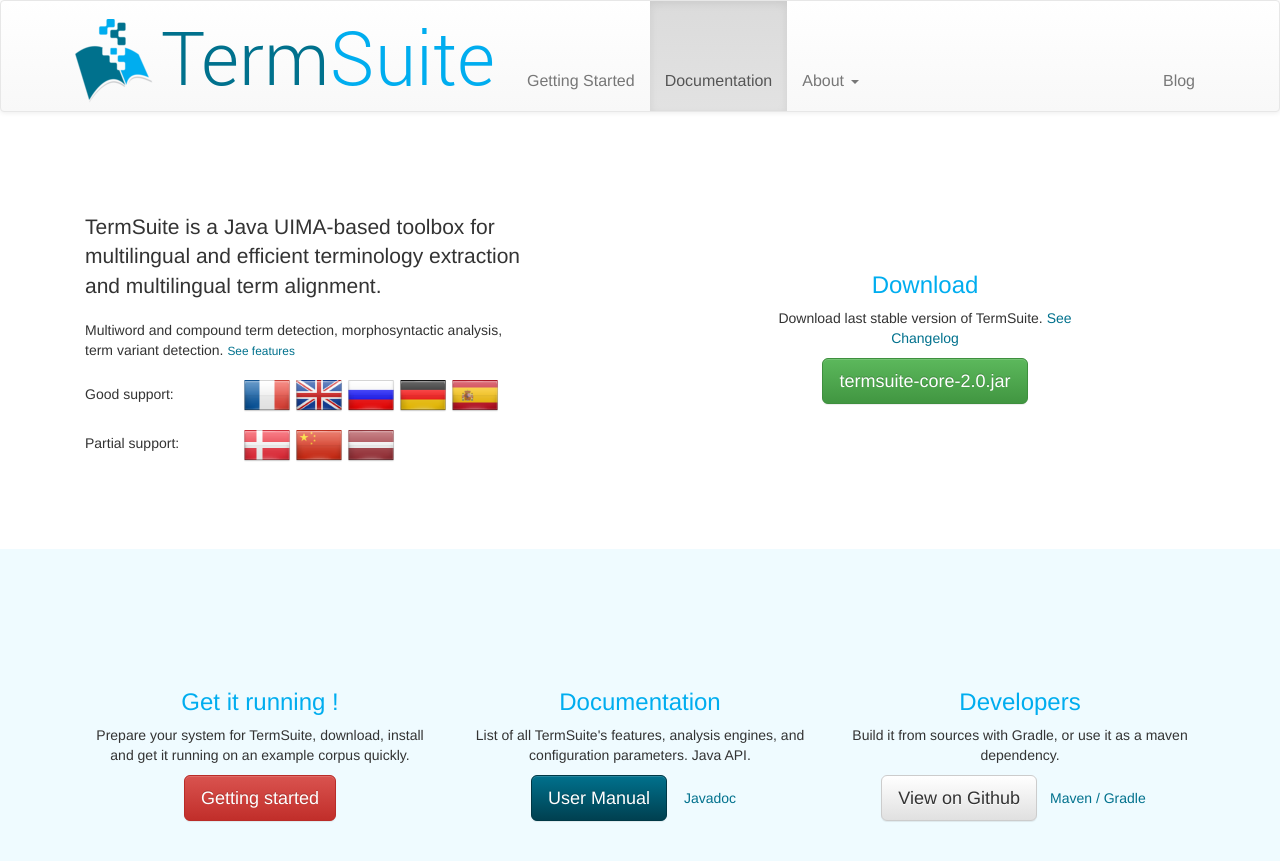
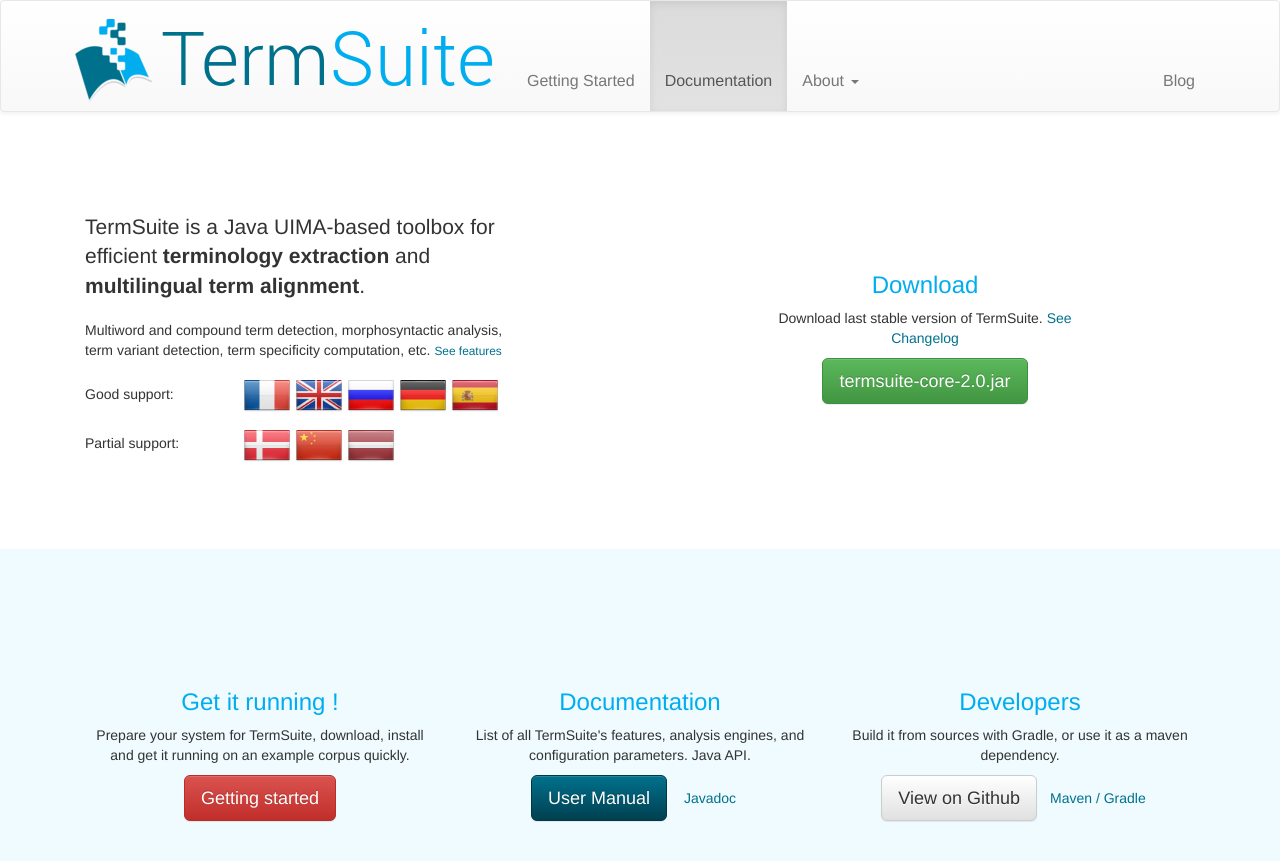
Before and after one commit to termsuite/termsuite.github.io, a Jekyll site: the page built from index.html, in a window 1280 px wide and 900 px high. Shown: the top 861 px of the window. Built offline with Jekyll 4.4.1, drawn with Linux system fonts in a browser that asks for light colours; nearby versions of some CDN libraries; some of the changed text lies outside the part shown.

Commit message:
Improved home page

```diff
--- a/_config.yml
+++ b/_config.yml
@@ -1,7 +1,7 @@
 # Site settings
 title: TermSuite
 email: "[firstname.lastname]@univ-nantes.fr"
-description: TermSuite is a Java UIMA-based toolbox for multilingual and efficient terminology extraction and multilingual term alignment.
+description: TermSuite is a Java UIMA-based toolbox for  efficient <strong>terminology extraction</strong> and <strong>multilingual term alignment</strong>.
 baseurl: "" # the subpath of your site, e.g. /blog/
 url: "http://termsuite.univ-nantes.fr" # the base hostname & protocol for your site
 github_username:  termsuite
--- a/index.html
+++ b/index.html
@@ -8,8 +8,9 @@
     <div class="container">
       <div class="col-md-5">
         <p class="lead">{{site.description}} </p>
+
         <p>
-          Multiword and compound term detection, morphosyntactic analysis, term variant detection. <small><a href="#features">See features</a></small>
+          Multiword and compound term detection, morphosyntactic analysis, term variant detection, term specificity computation, etc. <small><a href="#features">See features</a></small>
         </p>
         <div class="row languages">
           <div class="col-md-4">
```
